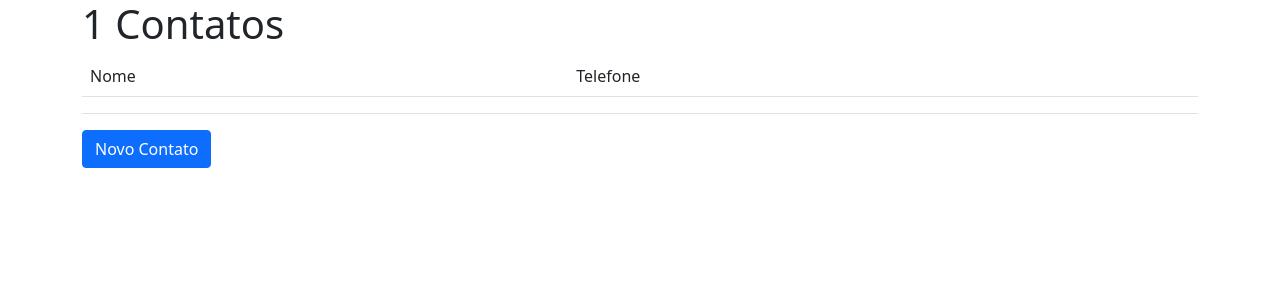
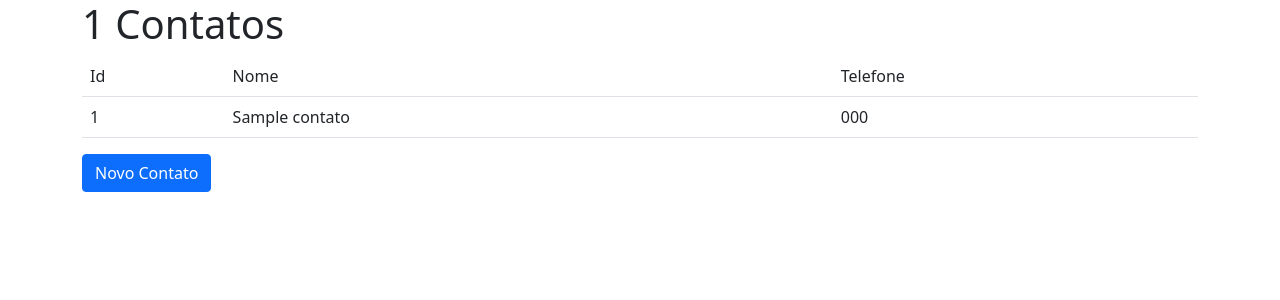
Before and after one commit to henriquedezani/hello-world-flask-lp, a Flask app: page / in a window 1280 px wide. Shown: the top 300 px of the page. Run offline with Flask 2, Linux system fonts and the light colour scheme; tables that the repository leaves empty hold one stand-in row (values such as "Sample post").

Commit message:
Alterado index.html para usar sqlite

```diff
--- a/templates/index.html
+++ b/templates/index.html
@@ -13,13 +13,15 @@
 
     <table class="table table-hover">
         <tr>
+            <td>Id</td>
             <td>Nome</td>
             <td>Telefone</td>
         </tr>
         {% for contato in contatos %}
         <tr>
-            <td>{{ contato['nome'] }}</td>
-            <td>{{ contato['telefone'] }}</td>
+            <td>{{ contato[0] }}</td>
+            <td>{{ contato[1] }}</td>
+            <td>{{ contato[2] }}</td>
         </tr>
         {% endfor %}
     </table>
```
